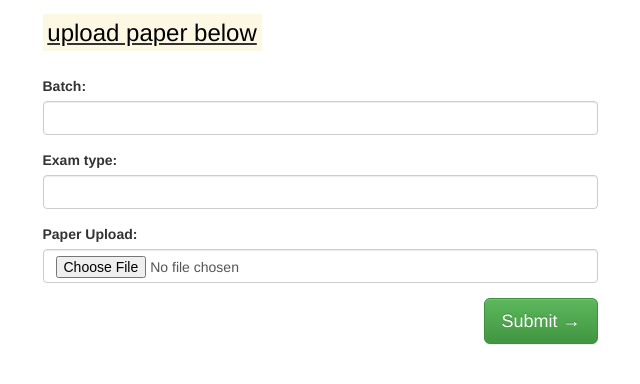
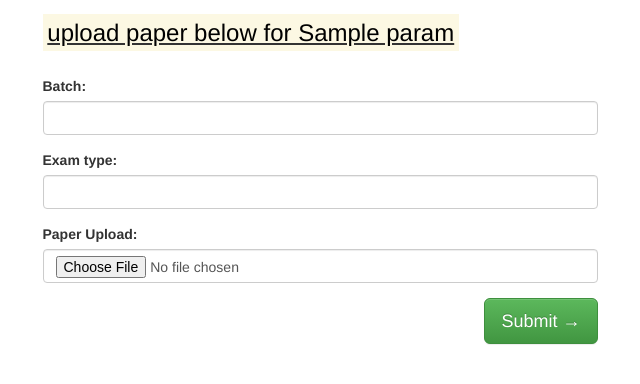
Before and after one commit to adnan-abdullah1/Prevpaper, a Flask app: template templates/uploadtemplate.html in a window 1280 px wide. Shown: the top 384 px of the page, without its empty margins (320-960 px from the left). Run offline with Flask 2, Linux system fonts and the light colour scheme; the template is opened without the code that fills it: most values are stand-ins (such as "Sample title", 1, 10 or a date in 2020); some libraries are stand-ins or nearby versions.

Commit message:
woeks each em now fine

```diff
--- a/flask_app.py
+++ b/flask_app.py
@@ -50,7 +50,9 @@ class sem6(db.Model):
 
     papertype = db.Column(db.String(120), nullable=True)
     paper = db.Column(db.String(120), nullable=False)
+
 class sem7(db.Model):
+
     sno = db.Column(db.Integer, primary_key=True)
     batch = db.Column(db.String(80), nullable=True)
 
@@ -88,10 +90,8 @@ def return_sem():
     #makin this var global so i can use sem value in other fxns
     global sem_keep
     sem_keep=str(select)
-
     radio_val = request.form['upload_download']
     radio_val=request.form.get('upload_download')
-
     if str(radio_val)=='upload':
         return render_template('uploadtemplate.html',param=str(select),param1=str(radio_val))
     elif str(radio_val=='download'):
@@ -135,6 +135,7 @@ def upload_papertodb():
         entry = sem6(batch=batch_get,papertype=papertype_get,paper=paper_file)
         database_commit(entry) #this fxn saves overhead below ifelse
         return redirect("/")
+
     elif(request.method=='POST' and save_Sem_Status=='semster7' ):
         entry = sem7(batch=batch_get,papertype=papertype_get,paper=paper_file)
         database_commit(entry) #this fxn saves overhead below ifelse
--- a/templates/upload_download.html
+++ b/templates/upload_download.html
@@ -66,7 +66,7 @@
                   <option value="semster3">semster3</option>
                   <option value="semster4">semster4</option>
                   <option value="semster5">semster5</option>
-                  <option value="semster">semster6</option>
+                  <option value="semster6">semster6</option>
                   <option value="semster7">semster7</option>
                   <option value="semster8">semster8</option>
                   <br>
--- a/templates/uploadtemplate.html
+++ b/templates/uploadtemplate.html
@@ -17,7 +17,7 @@
         <div class="container">
             <div class="row">
                 <div class="col-md-6 col-md-offset-3">
-                     <h3><u><mark>upload paper below</mark></u></h3><br>
+                     <h3><u><mark>upload paper below for {{param}}</mark></u></h3><br>
         <form role="form" action= "{{ url_for('upload_papertodb') }}" method="post" id="reused_form" enctype=&quot;multipart/form-data&quot;  >
             <div class="form-group">
                 <label for="batch">
```
Also changed, not shown: previouspaper.db.
